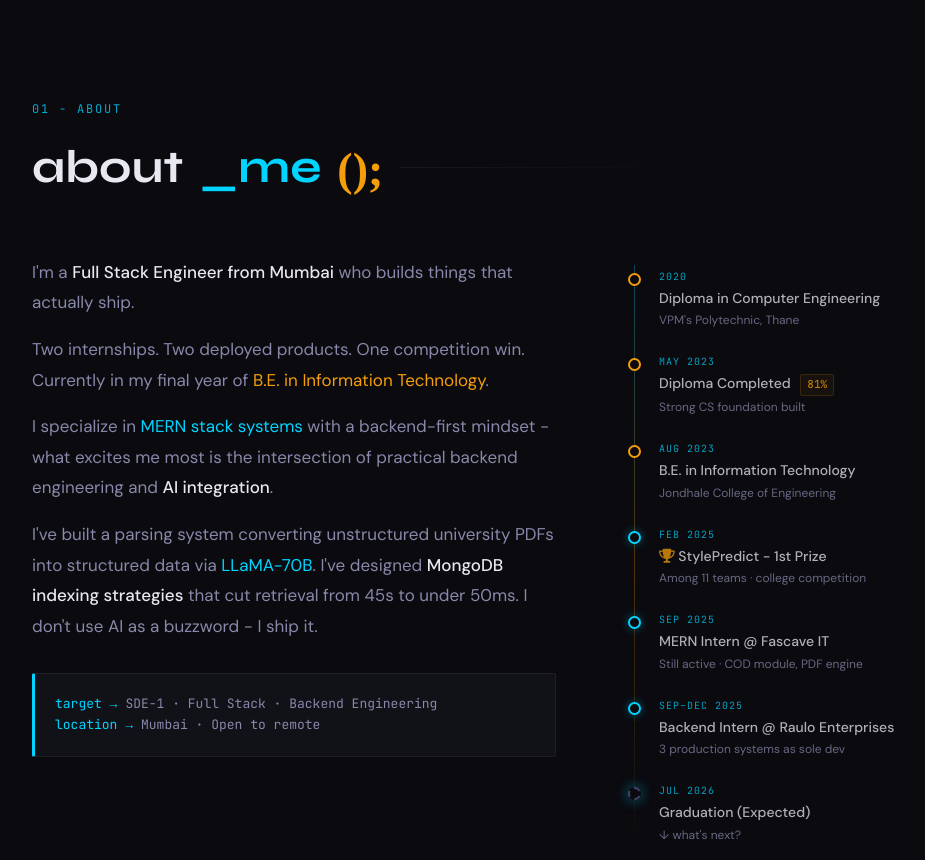
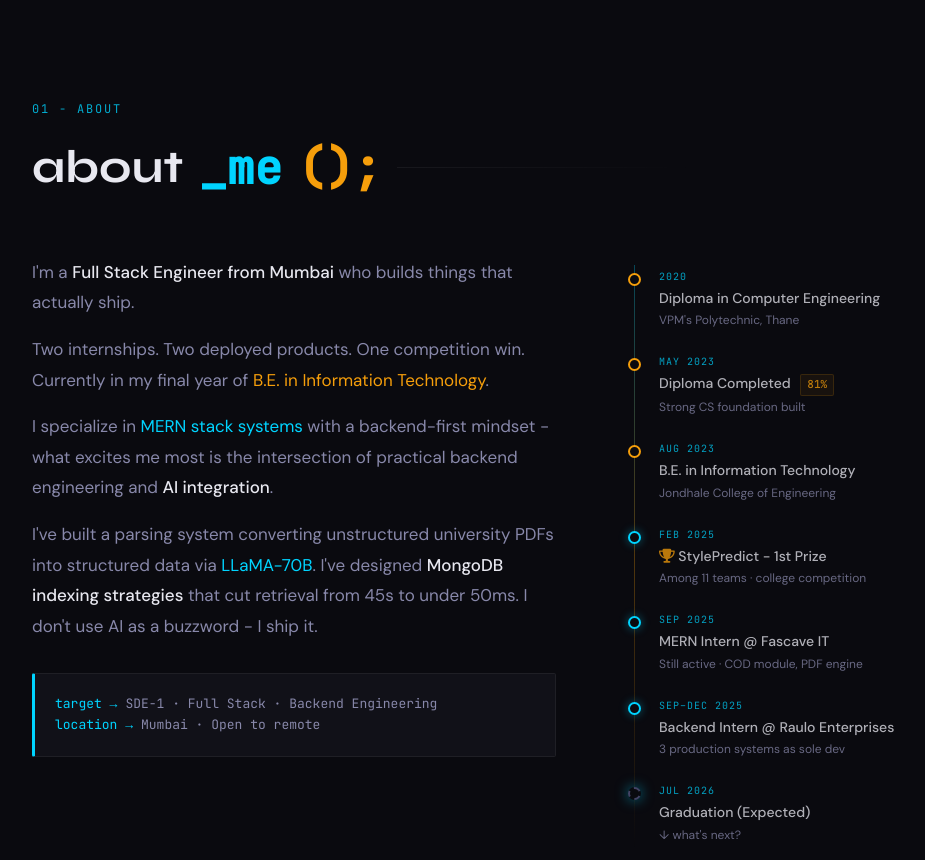
Before and after one commit to HawaleShailesh004/Portfolio, a website: page src/index.html in a window 1280 px wide. Shown: the part 820-1680 px from the top of the page, without its empty margins (48-973 px from the left). Drawn offline with Linux system fonts and the light colour scheme.

Commit message:
brackets issue resolved

```diff
--- a/src/styles.css
+++ b/src/styles.css
@@ -454,10 +454,12 @@ section {
 }
 
 .st .fc {
+  font-family: var(--fm);
   color: var(--cyan)
 }
 
 .st .fa {
+  font-family: var(--fm);
   color: var(--amber)
 }
 
```
